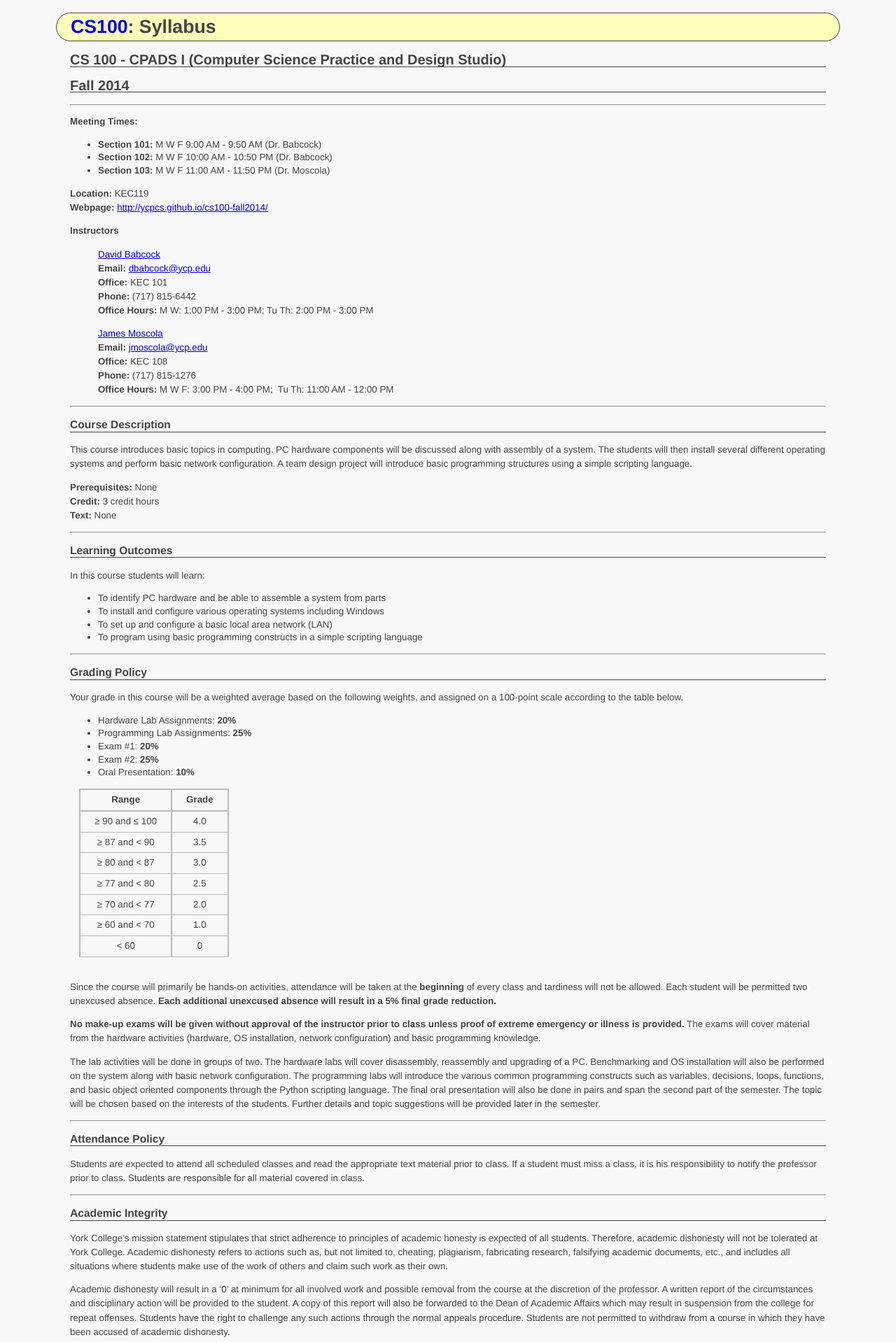
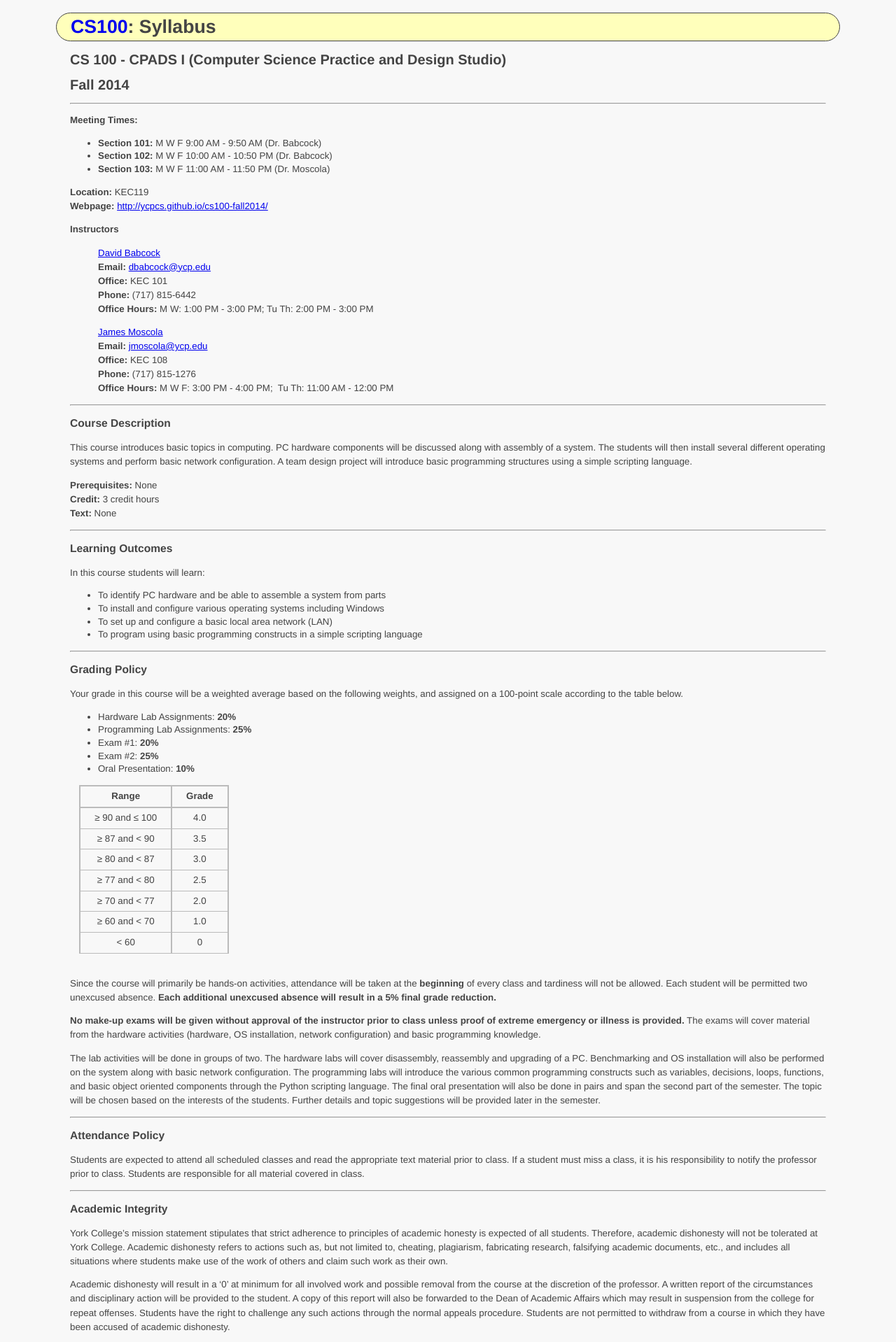
Before and after one commit to ycpcs/cs100-fall2014, a Jekyll site: the page built from syllabus.md, in a window 1280 px wide. Shown: the top 1918 px of the page at 70% size. Built offline with Jekyll 4.4.1, drawn with Linux system fonts in a browser that asks for light colours; Markdown is read by kramdown in place of the engine named in the settings.

Commit message:
updated CSS again

```diff
--- a/css/cs101.css
+++ b/css/cs101.css
@@ -36,13 +36,13 @@ p {
 
 .content h1 {
 /* 	color: #141; */
-	border-bottom: 2px solid #444;
-	padding-bottom: 10px;
+/* 	border-bottom: 2px solid #444; */
+/* 	padding-bottom: 10px; */
 }
 
 .content h2, .content h3 {
 /* 	color: #141; */
-	border-bottom: 1px solid #444;
+/* 	border-bottom: 1px solid #444; */
 }
 
 .footer {
```
